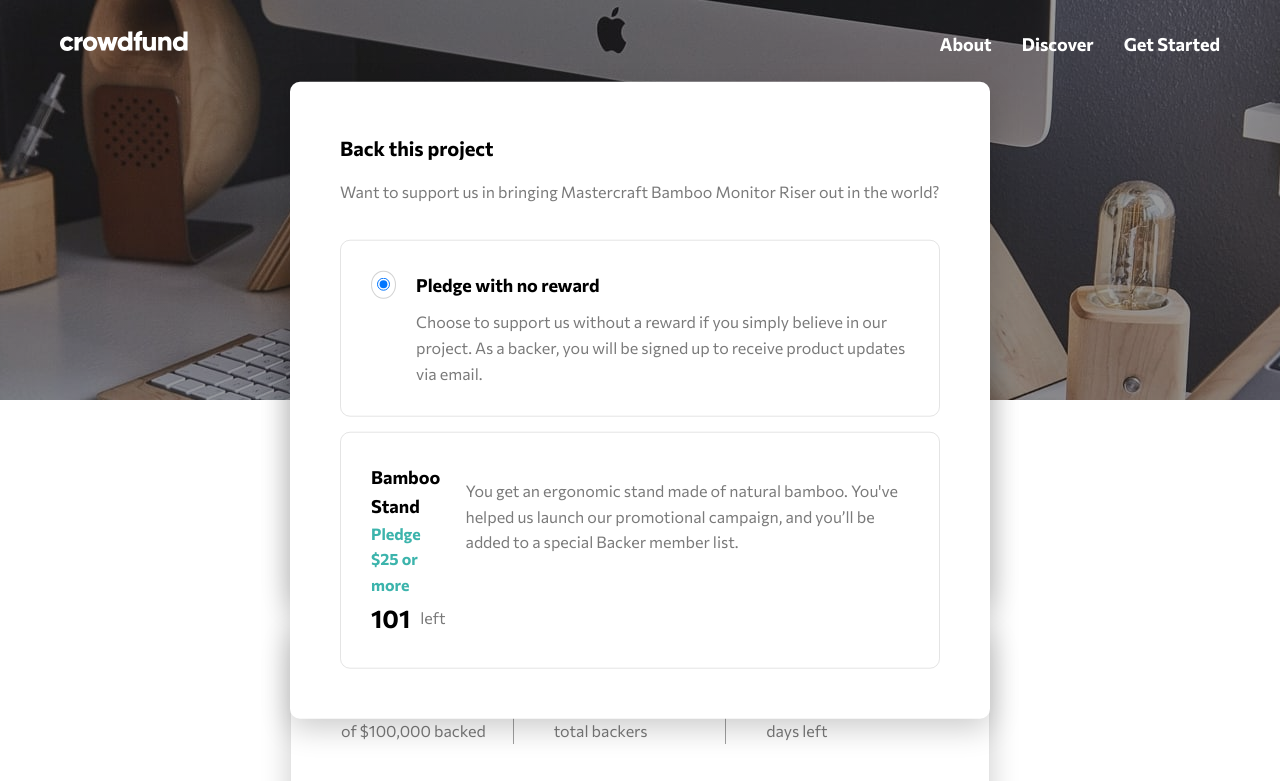
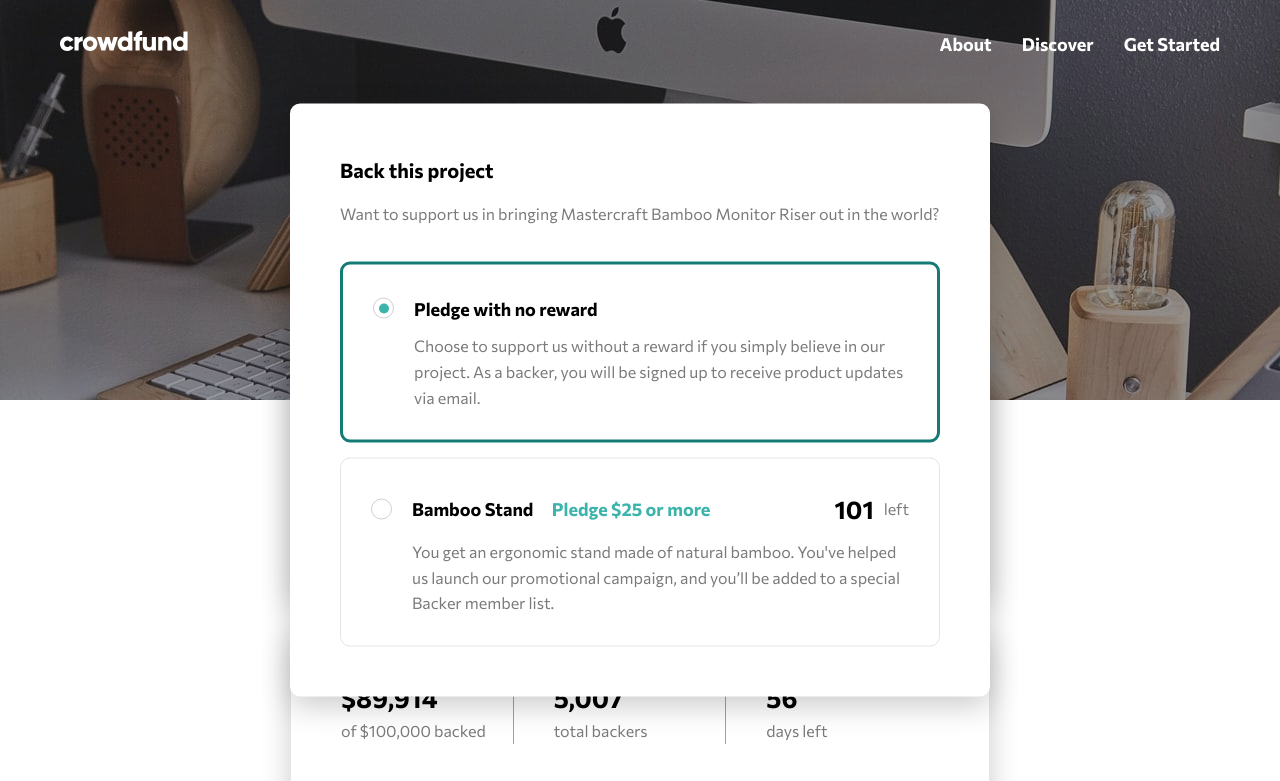
Before and after one commit to TrellixVulnTeam/CrowdfundingProductPage_ORC9, a website: page index.html in a window 1280 px wide. Both pictures are taken after a click on the button 383 px from the left and 284 px from the top of the page. Shown: the top 781 px of the page. Drawn offline with Linux system fonts and the light colour scheme.

Commit message:
Added some javascript

```diff
--- a/index.html
+++ b/index.html
@@ -72,10 +72,16 @@
           Want to support us in bringing Mastercraft Bamboo Monitor Riser out in
           the world?
         </p>
+        <label class="modal__label" for="pledge-1">
           <div class="modal__box mt-lg">
-          <!-- Add radio button -->
             <button class="btn--select js-pledge-btn">
-            <input type="radio" name="Pledge" class="btn--pledge" />
+              <input
+                type="radio"
+                name="Pledge"
+                id="pledge-1"
+                class="btn--radio"
+              />
+              <span></span>
             </button>
             <h4 class="heading-4">Pledge with no reward</h4>
             <p class="paragraph">
@@ -84,19 +90,32 @@
               updates via email.
             </p>
           </div>
+        </label>
+        <label class="modal__label" for="pledge-2">
           <div class="modal__box mt-sm">
-          <!-- Add radio button -->
+            <button class="btn--select js-pledge-btn">
+              <input
+                type="radio"
+                name="Pledge"
+                id="pledge-2"
+                class="btn--radio"
+              />
+              <span></span>
+            </button>
             <div class="modal__header">
-            <h4 class="heading-4">Bamboo Stand</h4>
-            <div class="about--pledge">Pledge $25 or more</div>
+              <h4 class="heading-4">
+                Bamboo Stand
+                <span class="about--pledge ml-sm">Pledge $25 or more</span>
+              </h4>
               <div class="about--left">101 <span>left</span></div>
             </div>
-          <p class="paragraph mt-sm">
-            You get an ergonomic stand made of natural bamboo. You've helped us
-            launch our promotional campaign, and you’ll be added to a special
-            Backer member list.
+            <p class="paragraph">
+              You get an ergonomic stand made of natural bamboo. You've helped
+              us launch our promotional campaign, and you’ll be added to a
+              special Backer member list.
             </p>
           </div>
+        </label>
       </div>
 
       <!-- Enter your pledge
--- a/js/main.js
+++ b/js/main.js
@@ -1,5 +1,6 @@
 "use strict";
 const bookmarkBtn = document.querySelector(".js-bookmark");
+const pledgeBtn = document.querySelectorAll(".js-pledge-btn");
 
 // Applying changes to bookmark button
 function bookmarked() {
@@ -26,3 +27,16 @@ function bookmarked() {
 
 // Event Handlers
 bookmarkBtn.addEventListener("click", bookmarked);
+
+const radioBtn = document.querySelectorAll(".btn--radio");
+
+radioBtn.forEach((btn) => {
+  const parent = btn.parentElement.parentElement.parentElement;
+  parent.classList.remove("modal__box--active");
+
+  btn.addEventListener("click", function () {
+    if (btn.checked) {
+      parent.classList.add("modal__box--active");
+    }
+  });
+});
--- a/sass/base/_utilities.scss
+++ b/sass/base/_utilities.scss
@@ -14,4 +14,6 @@
   margin-top: 5rem;
 }
 
-// .mb-sm{}
+.ml-sm {
+  margin-left: 1.5rem;
+}
--- a/sass/components/_button.scss
+++ b/sass/components/_button.scss
@@ -8,7 +8,8 @@
   cursor: pointer;
   transition: background-color 0.2s;
 
-  &:focus {
+  &:focus,
+  &--radio:focus {
     outline: none;
   }
 
@@ -27,11 +28,6 @@
     background: rgb(241, 233, 233);
     display: flex;
     align-items: center;
-  }
-
-  &--bookmarked {
-    color: hsl(176, 72%, 28%);
-    background: hsla(176, 72%, 28%, 0.13);
   }
 
   &--bamboo-stand {
@@ -59,16 +55,44 @@
     cursor: pointer;
   }
 
+  &--select:focus,
+  &--pledge:focus {
+    outline: none;
+  }
+
   &--select {
+    position: relative;
     border: 0.5px solid hsla(0, 0%, 48%, 0.342);
     background: transparent;
-    border-radius: 50%;
-    padding: 0.5rem;
-    display: grid;
-    place-items: center;
+    border-radius: 100%;
+    width: 2.1rem;
+    height: 2.1rem;
     justify-self: center;
+    display: flex;
+    justify-content: center;
+    align-items: center;
   }
 
-  // &--pledge {
-  // }
+  &--radio {
+    opacity: 0;
+    cursor: pointer;
+  }
+
+  &--radio:checked + span {
+    display: block;
+    width: 1rem;
+    height: 1rem;
+    border-radius: 100%;
+    background-color: hsl(176, 50%, 47%);
+    position: absolute;
+    top: 50%;
+    left: 50%;
+    transform: translate(-50%, -50%);
+  }
+
+  // Javascript classes
+  &--bookmarked {
+    color: hsl(176, 72%, 28%);
+    background: hsla(176, 72%, 28%, 0.13);
+  }
 }
--- a/sass/components/_modal.scss
+++ b/sass/components/_modal.scss
@@ -49,6 +49,7 @@
 
   &__box {
     grid-template-columns: min-content 1fr;
+    align-items: center;
     grid-column-gap: 2rem;
     grid-row-gap: 1rem;
 
@@ -56,4 +57,14 @@
       grid-column: 2 / 3;
     }
   }
+
+  &__header {
+    display: flex;
+    justify-content: space-between;
+    align-items: center;
+  }
+  // JavaScript classes
+  &__box--active &__box {
+    border: 0.3rem solid hsl(176, 72%, 28%);
+  }
 }
```
Also changed, not shown: css/mainStyle.css. Lines whose indentation alone changed are shown as unchanged.
